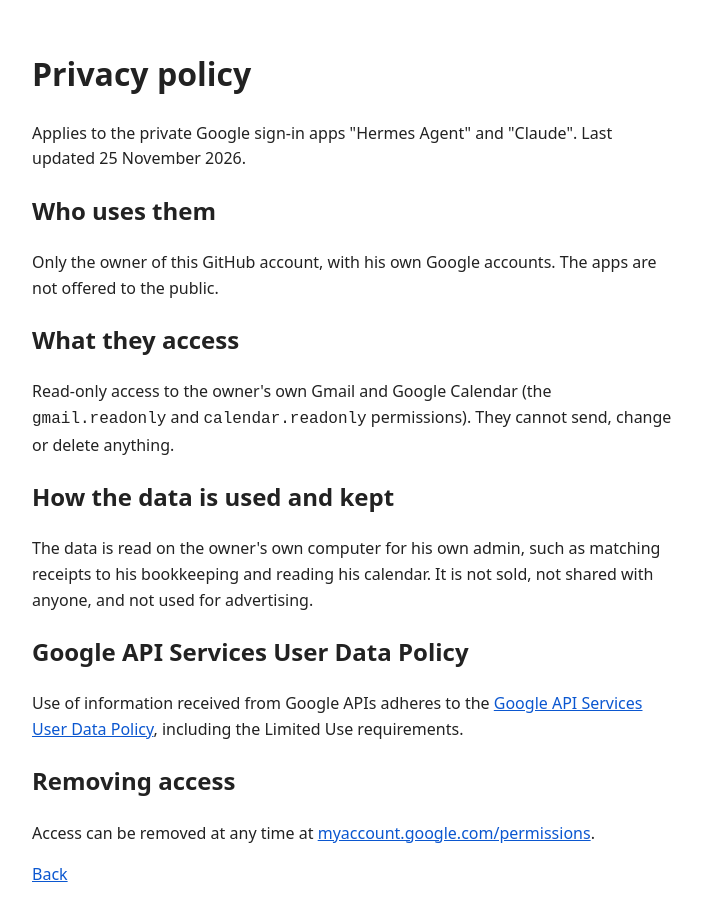
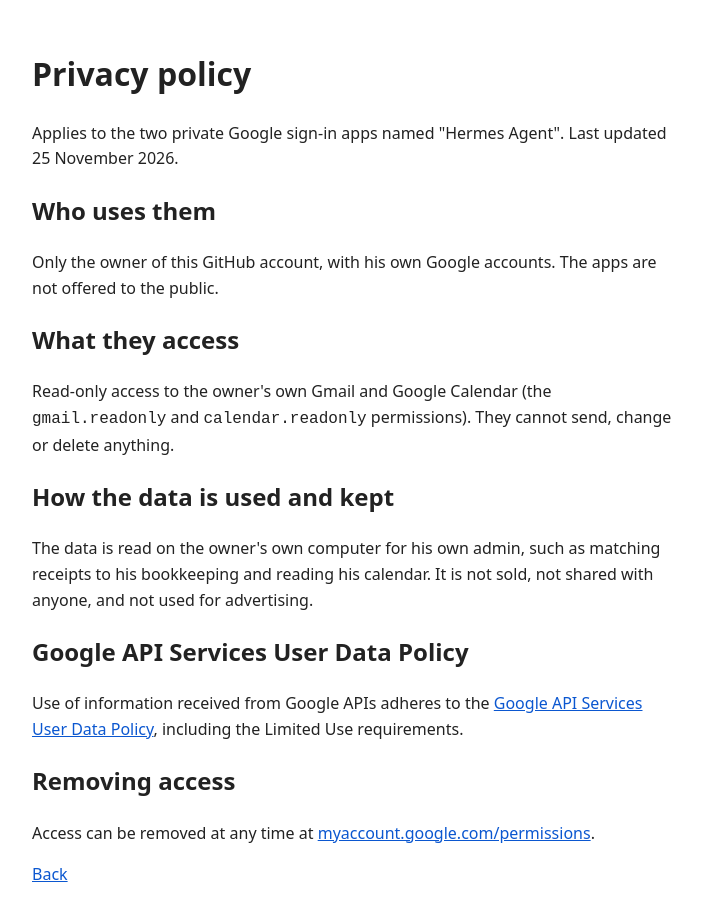
Before and after one commit to rmirandad1/rmirandad1.github.io, a plain HTML site: page privacy.html in a window 1280 px wide. Shown: the whole page, without its empty margins (288-990 px from the left). Drawn offline with Linux system fonts and the light colour scheme.

Commit message:
Name both apps correctly (both are "Hermes Agent")
Co-Authored-By: Claude Opus 5.5 <noreply@anthropic.com>

```diff
--- a/privacy.html
+++ b/privacy.html
@@ -4,7 +4,7 @@
 <style>body{font:16px/1.6 system-ui,sans-serif;max-width:40rem;margin:3rem auto;padding:0 1rem;color:#222}a{color:#0b57d0}</style></head>
 <body>
 <h1>Privacy policy</h1>
-<p>Applies to the private Google sign-in apps "Hermes Agent" and "Claude". Last updated 25 November 2026.</p>
+<p>Applies to the two private Google sign-in apps named "Hermes Agent". Last updated 25 November 2026.</p>
 <h2>Who uses them</h2>
 <p>Only the owner of this GitHub account, with his own Google accounts. The apps are not offered to the public.</p>
 <h2>What they access</h2>
```
Also changed, not shown: index.html (+1 -1 lines).
